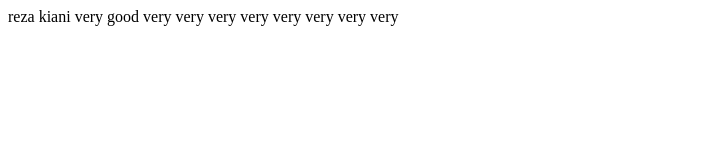
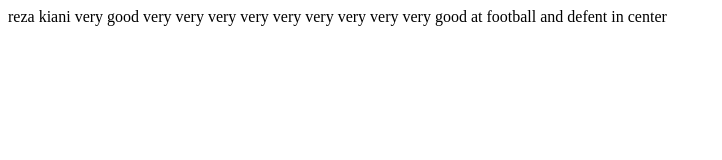
Before and after one commit to Reza-Kianiii/alaki, a plain HTML site: page index.html in a window 1280 px wide. Shown: the whole page, without its empty margins (0-722 px from the left). Drawn offline with Linux system fonts and the light colour scheme.

Commit message:
football

```diff
--- a/index.html
+++ b/index.html
@@ -9,6 +9,7 @@
 <body>
     reza kiani very good
     very very very very very very very very
+    very good at football and defent in center
 
 </body>
 </html>
```
